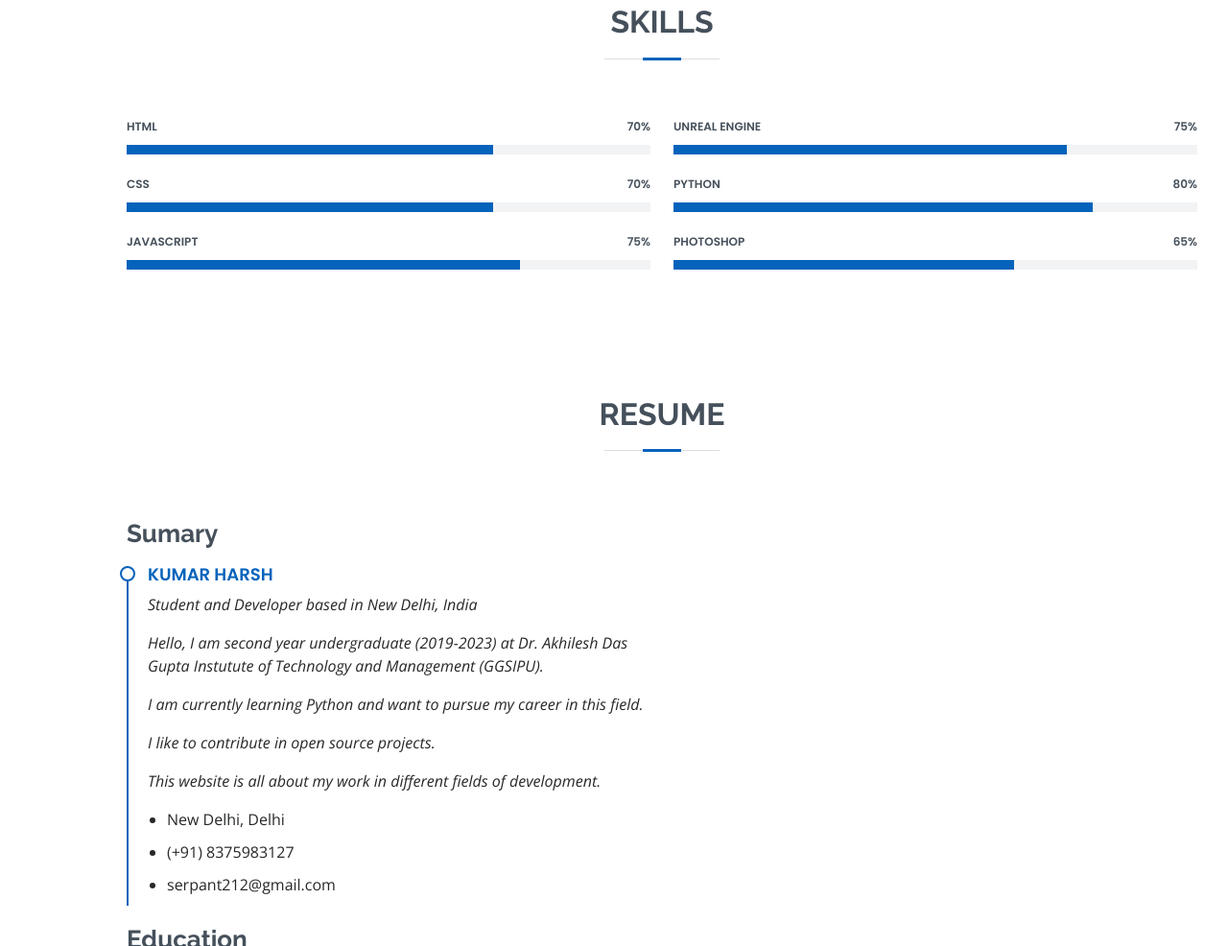
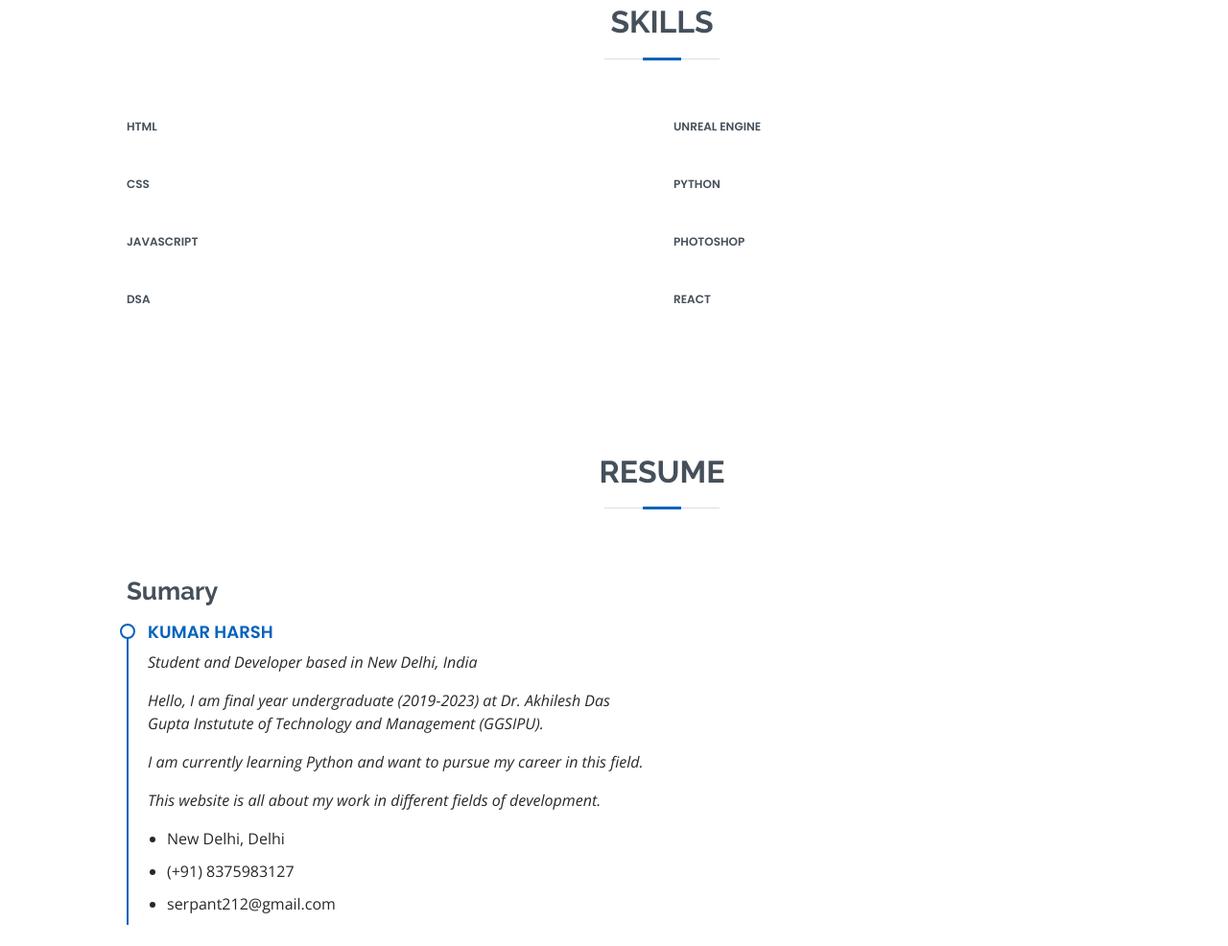
Before and after one commit to itsDrag13/itsDrag13.github.io, a plain HTML site: page index.html in a window 1280 px wide. Shown: the part 1440-2426 px from the top of the page at 96% size. Drawn offline with nearby package versions, Linux system fonts and the light colour scheme.

Commit message:
Update index.html

```diff
--- a/index.html
+++ b/index.html
@@ -91,7 +91,7 @@
               </div>
               <div class="col-lg-6">
                 <ul>
-                  <li><i class="bi bi-chevron-right"></i> <strong>Age:</strong> <span>20</span></li>
+                  <li><i class="bi bi-chevron-right"></i> <strong>Age:</strong> <span>22</span></li>
                   <li><i class="bi bi-chevron-right"></i> <strong>Email:</strong> <span>serpant212@gmail.com</span></li>
                   <li><i class="bi bi-chevron-right"></i> <strong>Freelance:</strong> <span>Available</span></li>
                 </ul>
@@ -119,24 +119,19 @@
           <div class="col-lg-6">
 
             <div class="progress">
-              <span class="skill">HTML <i class="val">70%</i></span>
-              <div class="progress-bar-wrap">
-                <div class="progress-bar" role="progressbar" aria-valuenow="70" aria-valuemin="0" aria-valuemax="100"></div>
-              </div>
+              <span class="skill">HTML </span>
             </div>
 
             <div class="progress">
-              <span class="skill">CSS <i class="val">70%</i></span>
-              <div class="progress-bar-wrap">
-                <div class="progress-bar" role="progressbar" aria-valuenow="70" aria-valuemin="0" aria-valuemax="100"></div>
-              </div>
+              <span class="skill">CSS </span>
             </div>
 
             <div class="progress">
-              <span class="skill">JavaScript <i class="val">75%</i></span>
-              <div class="progress-bar-wrap">
-                <div class="progress-bar" role="progressbar" aria-valuenow="75" aria-valuemin="0" aria-valuemax="100"></div>
-              </div>
+              <span class="skill">JavaScript </span>
+            </div>
+
+            <div class="progress">
+              <span class="skill">DSA </span>
             </div>
 
           </div>
@@ -144,24 +139,19 @@
           <div class="col-lg-6">
 
             <div class="progress">
-              <span class="skill">Unreal Engine <i class="val">75%</i></span>
-              <div class="progress-bar-wrap">
-                <div class="progress-bar" role="progressbar" aria-valuenow="75" aria-valuemin="0" aria-valuemax="100"></div>
-              </div>
+              <span class="skill">Unreal Engine </span>
             </div>
 
             <div class="progress">
-              <span class="skill">Python <i class="val">80%</i></span>
-              <div class="progress-bar-wrap">
-                <div class="progress-bar" role="progressbar" aria-valuenow="80" aria-valuemin="0" aria-valuemax="100"></div>
-              </div>
+              <span class="skill">Python </span>
             </div>
 
             <div class="progress">
-              <span class="skill">Photoshop <i class="val">65%</i></span>
-              <div class="progress-bar-wrap">
-                <div class="progress-bar" role="progressbar" aria-valuenow="65" aria-valuemin="0" aria-valuemax="100"></div>
-              </div>
+              <span class="skill">Photoshop </span>
+            </div>
+
+            <div class="progress">
+              <span class="skill">React </span>
             </div>
 
           </div>
@@ -185,9 +175,8 @@
             <div class="resume-item pb-0">
               <h4>Kumar Harsh</h4>
               <p><em>Student and Developer based in New Delhi, India</em></p>
-              <p><em>Hello, I am second year undergraduate (2019-2023) at Dr. Akhilesh Das Gupta Instutute of Technology and Management (GGSIPU).</em></p>
+              <p><em>Hello, I am final year undergraduate (2019-2023) at Dr. Akhilesh Das Gupta Instutute of Technology and Management (GGSIPU).</em></p>
               <p><em>I am currently learning Python and want to pursue my career in this field.</em></p>
-              <p><em>I like to contribute in open source projects.</em></p>
               <p><em>This website is all about my work in different fields of development.</em></p>
               <ul>
                 <li>New Delhi, Delhi</li>
```
